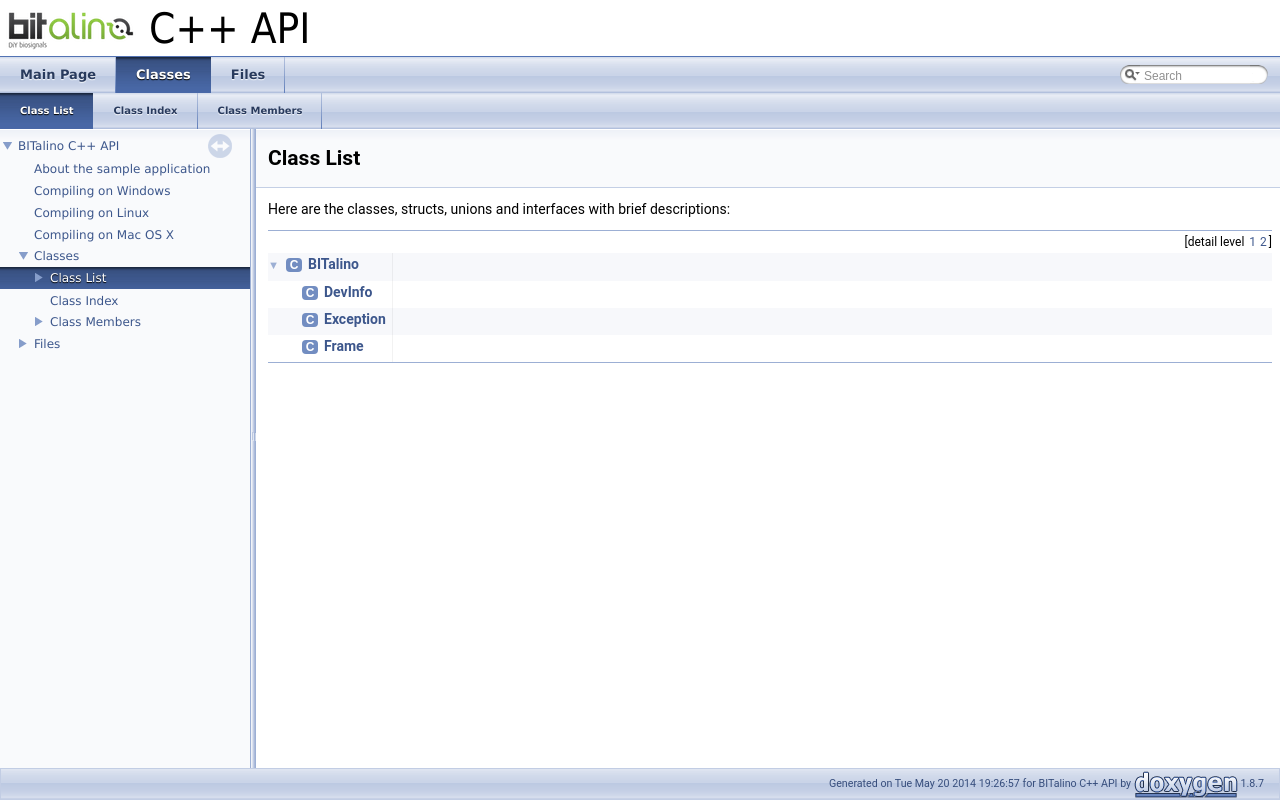
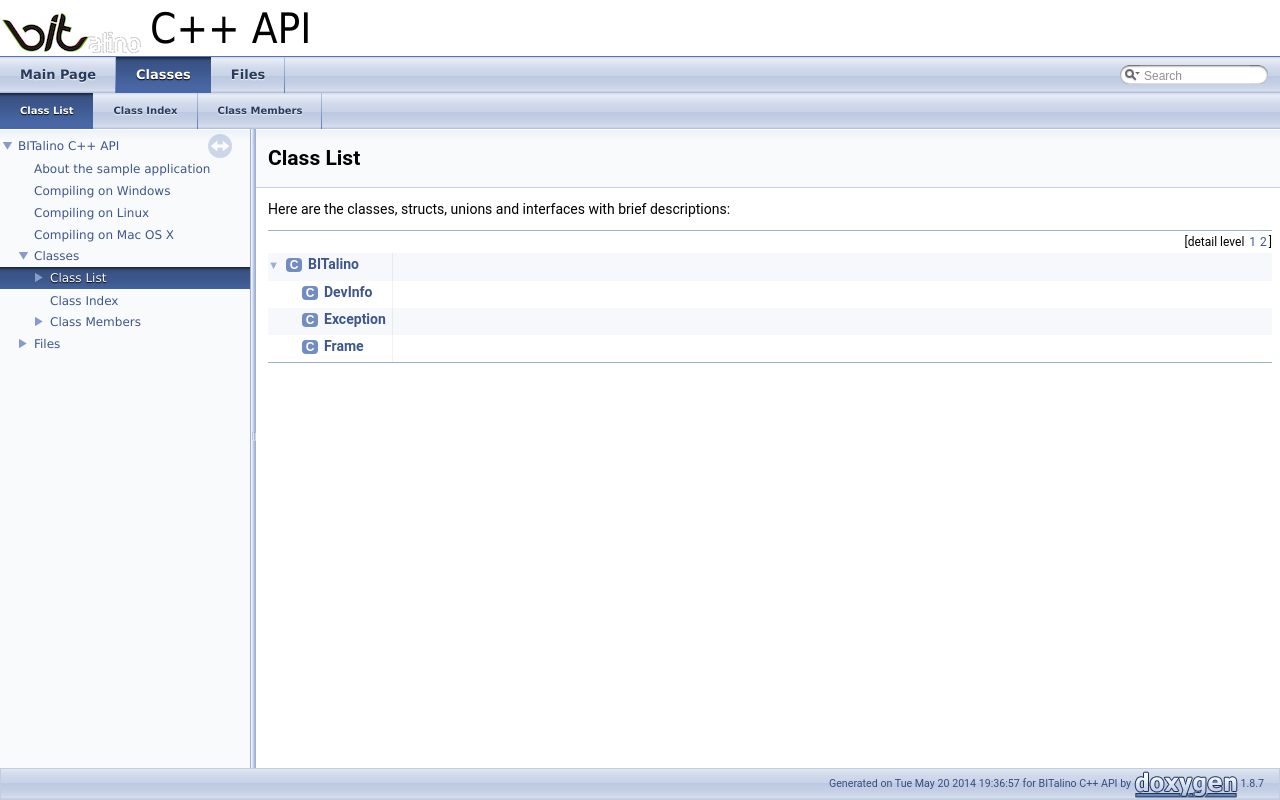
Before and after one commit to DZiiila111/BITalinoWorld.github.io, a plain HTML site: page API/C++/annotated.html in a window 1280 px wide. Drawn offline with Linux system fonts and the light colour scheme.

Commit message:
Logo changed

```diff
--- a/API/C++/annotated.html
+++ b/API/C++/annotated.html
@@ -29,7 +29,7 @@
 <table cellspacing="0" cellpadding="0">
  <tbody>
  <tr style="height: 56px;">
-  <td id="projectlogo"><img alt="Logo" src="bitalino_logo_2.0.png"/></td>
+  <td id="projectlogo"><img alt="Logo" src="BITalino_small.png"/></td>
   <td style="padding-left: 0.5em;">
    <div id="projectname">C++ API
    </div>
@@ -120,7 +120,7 @@ $(document).ready(function(){initNavTree('annotated.html','');});
 <!-- start footer part -->
 <div id="nav-path" class="navpath"><!-- id is needed for treeview function! -->
   <ul>
-    <li class="footer">Generated on Tue May 20 2014 19:26:57 for BITalino C++ API by
+    <li class="footer">Generated on Tue May 20 2014 19:36:57 for BITalino C++ API by
     <a href="http://www.doxygen.org/index.html">
     <img class="footer" src="doxygen.png" alt="doxygen"/></a> 1.8.7 </li>
   </ul>
```
Also changed, not shown: API/C++/bitalino_8h.html (+2 -2 lines), API/C++/bitalino_8h_source.html (+2 -2 lines), API/C++/class_b_i_talino-members.html (+2 -2 lines), API/C++/class_b_i_talino.html (+2 -2 lines), API/C++/class_b_i_talino_1_1_exception-members.html (+2 -2 lines), API/C++/class_b_i_talino_1_1_exception.html (+2 -2 lines), API/C++/classes.html (+2 -2 lines), API/C++/files.html (+2 -2 lines), API/C++/functions.html (+2 -2 lines), API/C++/functions_enum.html (+2 -2 lines), API/C++/functions_eval.html (+2 -2 lines), API/C++/functions_func.html (+2 -2 lines), API/C++/functions_vars.html (+2 -2 lines), API/C++/index.html (+2 -2 lines), 4 more files.
